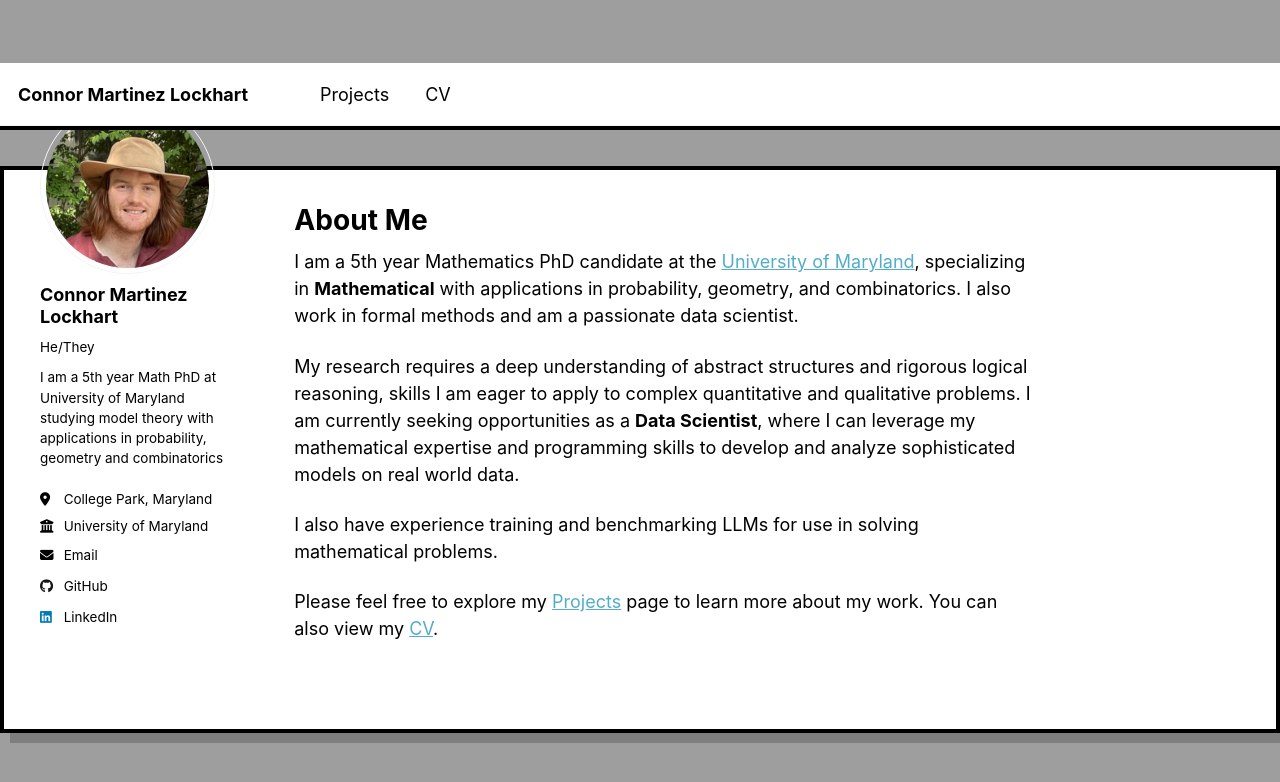
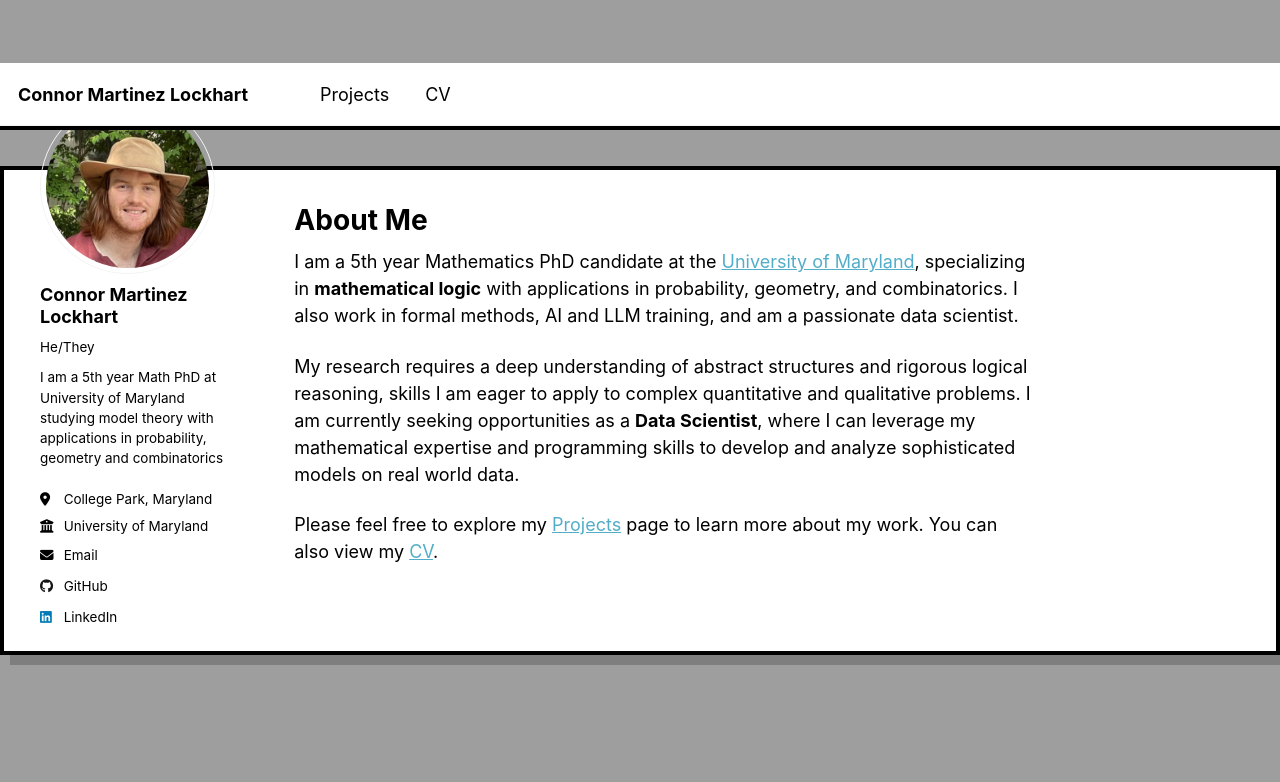
Before and after one commit to Conair94/conair94.github.io, a Jekyll site: the page built from _pages/about.md, in a window 1280 px wide. Shown: the top 782 px of the page. Built offline with Jekyll 4.4.1, drawn with Linux system fonts in a browser that asks for light colours.

Commit message:
All good

```diff
--- a/_pages/about.md
+++ b/_pages/about.md
@@ -7,10 +7,8 @@ redirect_from:
   - /about.html
 ---
 
-I am a 5th year Mathematics PhD candidate at the [University of Maryland](https://www-math.umd.edu/), specializing in **Mathematical** with applications in probability, geometry, and combinatorics. I also work in formal methods and am a passionate data scientist.
+I am a 5th year Mathematics PhD candidate at the [University of Maryland](https://www-math.umd.edu/), specializing in **mathematical logic** with applications in probability, geometry, and combinatorics. I also work in formal methods, AI and LLM training, and am a passionate data scientist.
 
 My research requires a deep understanding of abstract structures and rigorous logical reasoning, skills I am eager to apply to complex quantitative and qualitative problems. I am currently seeking opportunities as a **Data Scientist**, where I can leverage my mathematical expertise and programming skills to develop and analyze sophisticated models on real world data.
 
-I also have experience training and benchmarking LLMs for use in solving mathematical problems.
-
 Please feel free to explore my [Projects](/portfolio/) page <!--- and [Publications](/publications/) ---> to learn more about my work. You can also view my [CV](/cv/).
```
